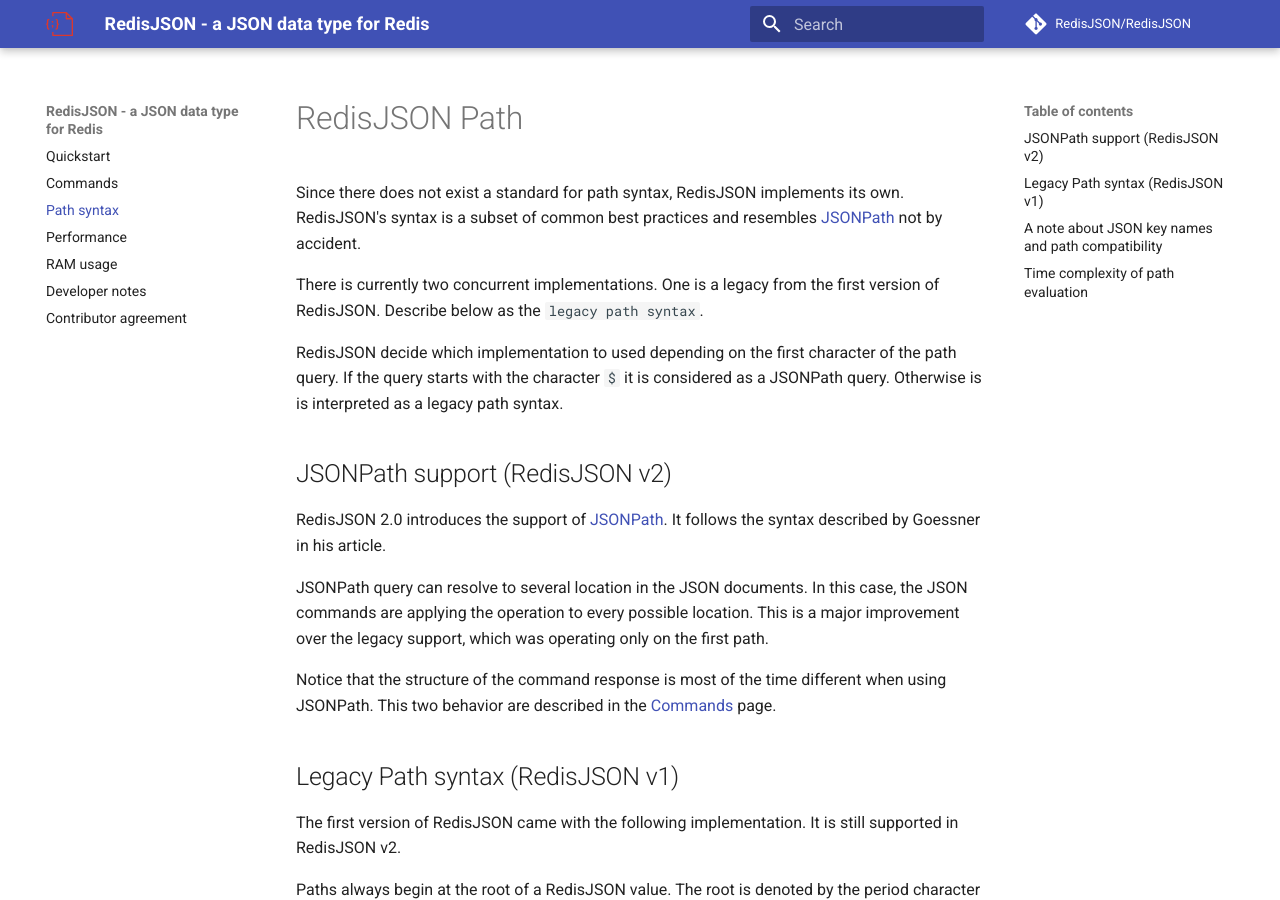
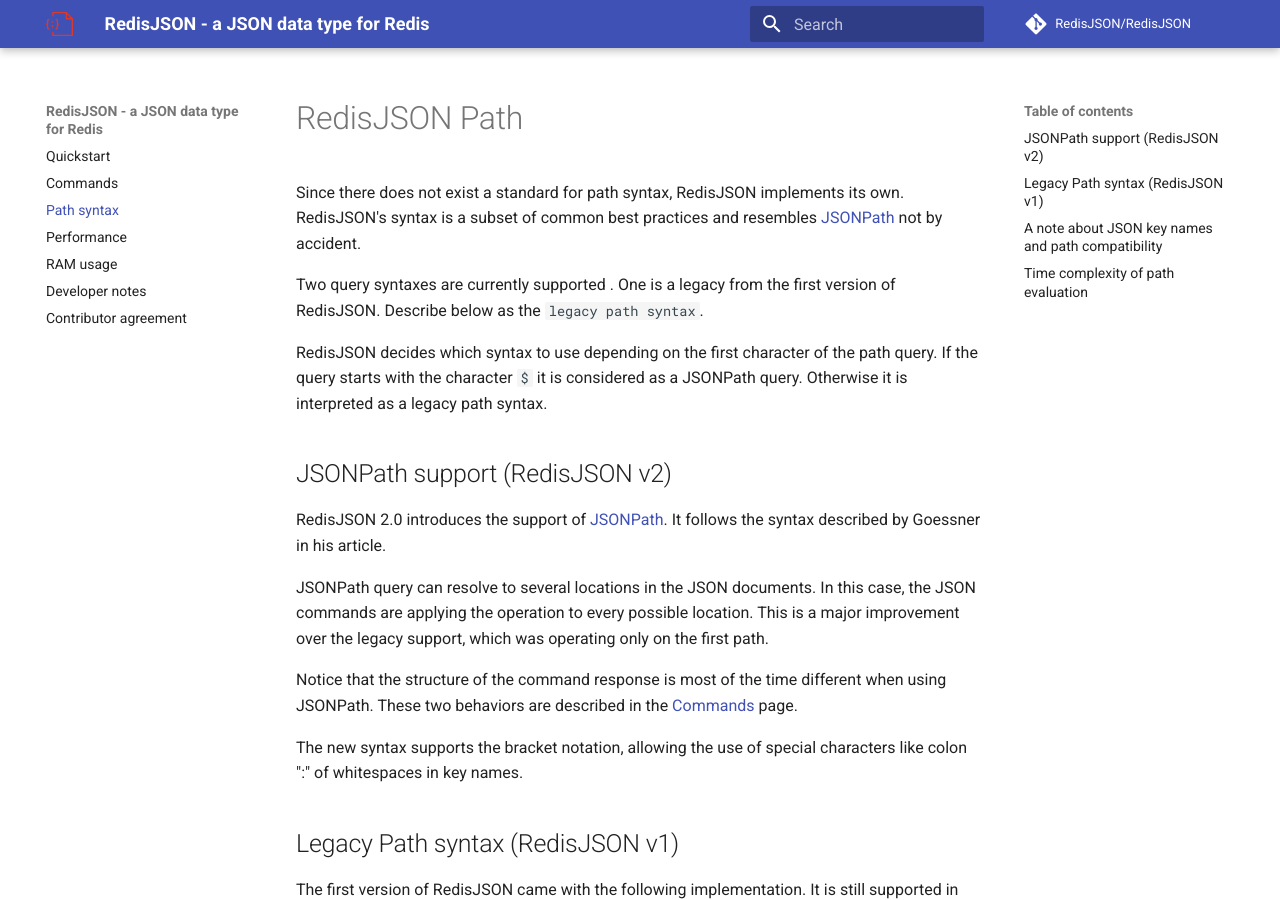
Before and after one commit to RedisJSON/RedisJSON, an MkDocs documentation site: the page built from docs/path.md, in a window 1280 px wide and 900 px high. Built offline with MkDocs 1.6.1 and Material for MkDocs 9.7.7, drawn with Linux system fonts in a browser that asks for light colours; comment, search, counter and statistics services are not loaded.

Commit message:
Post review rephrasing

```diff
--- a/docs/path.md
+++ b/docs/path.md
@@ -2,17 +2,19 @@
 
 Since there does not exist a standard for path syntax, RedisJSON implements its own. RedisJSON's syntax is a subset of common best practices and resembles [JSONPath](http://goessner.net/articles/JsonPath/) not by accident.
 
-There is currently two concurrent implementations. One is a legacy from the first version of RedisJSON. Describe below as the `legacy path syntax`.
+Two query syntaxes are currently supported . One is a legacy from the first version of RedisJSON. Describe below as the `legacy path syntax`.
 
-RedisJSON decide which implementation to used depending on the first character of the path query. If the query starts with the character `$` it is considered as a JSONPath query. Otherwise is is interpreted as a legacy path syntax.
+RedisJSON decides which syntax to use depending on the first character of the path query. If the query starts with the character `$` it is considered as a JSONPath query. Otherwise it is interpreted as a legacy path syntax.
 
 ## JSONPath support (RedisJSON v2)
 
 RedisJSON 2.0 introduces the support of [JSONPath](http://goessner.net/articles/JsonPath/). It follows the syntax described by Goessner in his article.
 
-JSONPath query can resolve to several location in the JSON documents. In this case, the JSON commands are applying the operation to every possible location. This is a major improvement over the legacy support, which was operating only on the first path.
+JSONPath query can resolve to several locations in the JSON documents. In this case, the JSON commands are applying the operation to every possible location. This is a major improvement over the legacy support, which was operating only on the first path.
 
-Notice that the structure of the command response is most of the time different when using JSONPath. This two behavior are described in the [Commands](/commands) page.
+Notice that the structure of the command response is most of the time different when using JSONPath. These two behaviors are described in the [Commands](/commands) page.
+
+The new syntax supports the bracket notation, allowing the use of special characters like colon ":" of whitespaces in key names.
 
 ## Legacy Path syntax (RedisJSON v1)
 
```
